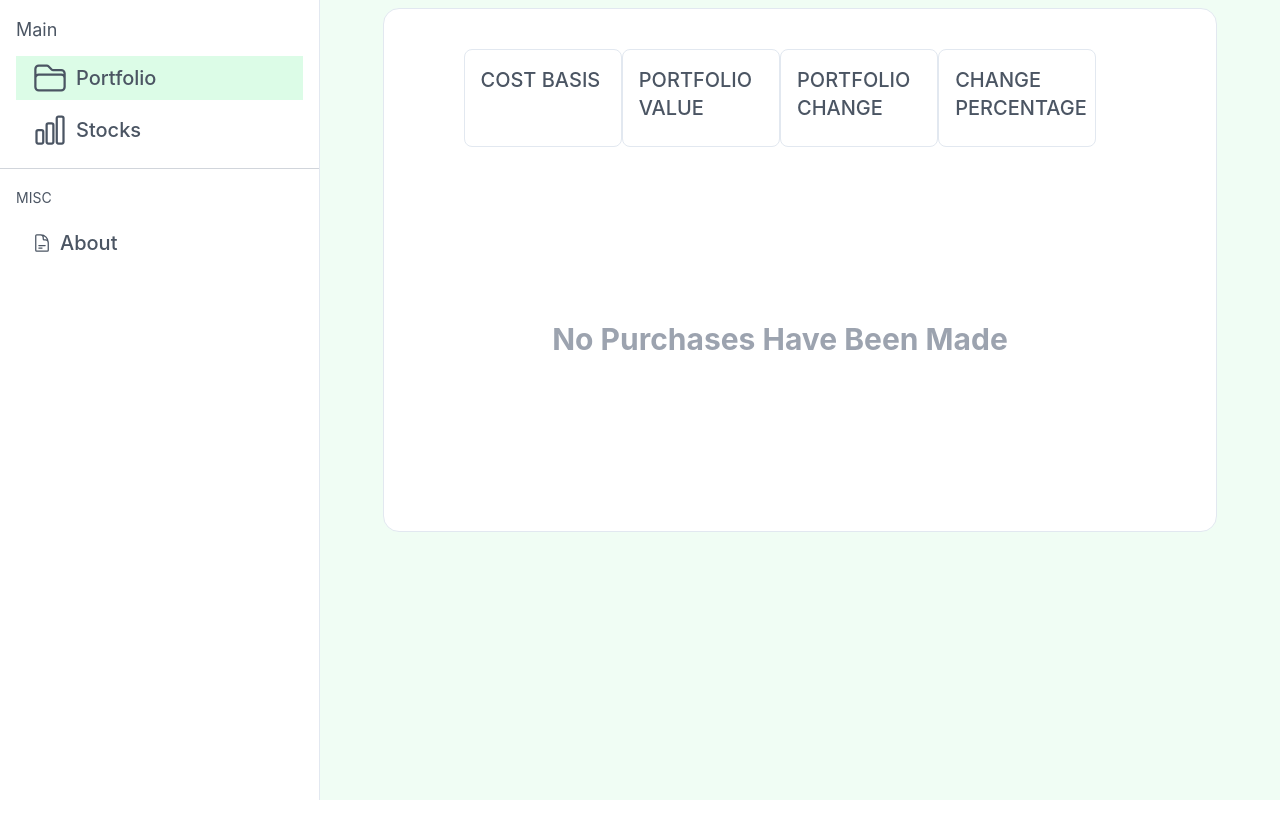
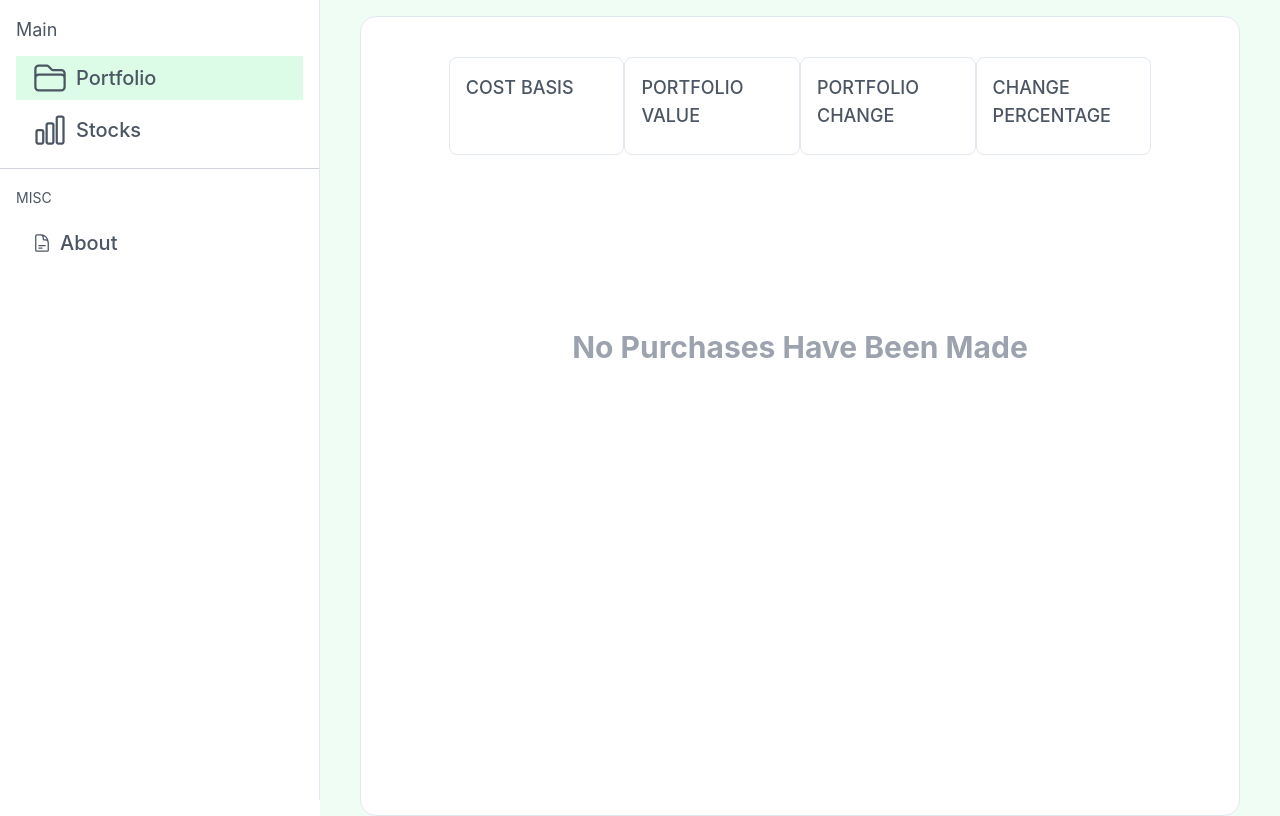
Before and after one commit to cakuang1/stocksimulator, a React (Create React App) app in the folder frontend/: page / in a window 1280 px wide. Built offline with nearby package versions, Linux system fonts and the light colour scheme.

Commit message:
fixed portfolio:

```diff
--- a/frontend/src/components/Portfolio.js
+++ b/frontend/src/components/Portfolio.js
@@ -12,32 +12,32 @@ const StockCards = ({data}) => {
     return (
       <Link to = {data.id}>
 <div class="p-4 border-2 hover:bg-green-100 transition duration-300 border-green-100 rounded-lg shadow-md">
-    <h1 class="text-xl font-semibold mb-2">Purchase ID: {data.id}</h1>
-    <h2 class="text-lg text-gray-700 mb-1">{data.ticker}</h2>
-    <h3 class="text-md text-gray-500 mb-3">{data.name}</h3>
-    <h3 class="text-md text-gray-500 mb-3">{data.purchasedate}</h3>
-    <div class="flex items-center space-x-4 mt-3 gap-4 h-32 justify-center">
+    <h1 class="text-sm font-semibold mb-1">Purchase ID: {data.id}</h1>
+    <h2 class="text-sm text-gray-700 mb-1">{data.ticker}</h2>
+    <h3 class="text-sm text-gray-500 mb-1">{data.name}</h3>
+    <h3 class="text-sm text-gray-500 mb-1">{data.purchasedate}</h3>
+    <div class="flex items-center space-x-4 gap-4  justify-center">
     <div className='text-center'>
-      <p class="mb-2 text-xl font-medium text-gray-600 dark:text-gray-400">
+      <p class=" text-sm font-medium text-gray-600 dark:text-gray-400">
         Purchase Price
       </p>
-      <p class="text-l font-bold text-gray-700 dark:text-gray-200">
+      <p class="text-sm font-bold text-gray-700 dark:text-gray-200">
         ${data.boughtfor}
       </p>
     </div>
     <div className='text-center'>
-      <p class="mb-2 text-xl font-medium text-gray-600 dark:text-gray-400">
+      <p class=" text-sm font-medium text-gray-600 dark:text-gray-400">
         Amount
       </p>
-      <p class="text-l font-bold text-gray-700 dark:text-gray-200">
+      <p class="text-sm font-bold text-gray-700 dark:text-gray-200">
         {data.ammountbought}
       </p>
     </div>
     <div className='text-center'>
-      <p class="mb-2 text-xl font-medium text-gray-600 dark:text-gray-400">
+      <p class="mb-2 text-sm font-medium text-gray-600 dark:text-gray-400">
         Total Spent
       </p>
-      <p class="text-l font-bold text-gray-700 dark:text-gray-200">
+      <p class="text-sm font-bold text-gray-700 dark:text-gray-200">
         ${data.total}
       </p>
     </div>
@@ -98,16 +98,16 @@ function Portfolio(){
   }, [purchases]);
 
     return (
-<div className=' h-auto'>
-<div className='innerlayer bg-white  m-auto border rounded-2xl flex flex-col justify-between mt-2 pr-10 w-11/12'>
+
+<div className='innerlayer bg-white min-h-screen  m-auto border rounded-2xl flex flex-col  h-auto mt-4 w-11/12'>
 <div class="flex justify-center mt-10">
 <div className=" w-1/5 rounded-lg shadow-xs border ">
     <div className="flex  items-center p-4">
     <div>
-      <p class="mb-2 text-xl font-medium text-gray-600 dark:text-gray-400">
+      <p class="mb-2 text-lg font-medium text-gray-600 dark:text-gray-400">
         COST BASIS
       </p>
-      <p class="text-4xl font-bold text-gray-700 dark:text-gray-200">
+      <p class="text-2xl font-bold text-gray-700 dark:text-gray-200">
         {increase != null ? costBasis : ' '}
       </p>
     </div>
@@ -117,10 +117,10 @@ function Portfolio(){
     <div className="flex  items-center p-4">
 
     <div>
-      <p class="mb-2 text-xl font-medium text-gray-600 dark:text-gray-400">
+      <p class="mb-2 text-lg font-medium text-gray-600 dark:text-gray-400">
         PORTFOLIO VALUE
       </p>
-      <p class="text-4xl font-bold text-gray-700 dark:text-gray-200">
+      <p class="text-2xl font-bold text-gray-700 dark:text-gray-200">
         {increase != null ? portfolioValue : ' '}
       </p>
     </div>
@@ -130,10 +130,10 @@ function Portfolio(){
     <div className="flex  items-center p-4">
 
     <div>
-      <p class="mb-2 text-xl font-medium text-gray-600 dark:text-gray-400">
+      <p class="mb-2 text-lg font-medium text-gray-600 dark:text-gray-400">
         PORTFOLIO CHANGE
       </p>
-      <p class="text-4xl font-bold text-gray-700 dark:text-gray-200">
+      <p class="text-2xl font-bold text-gray-700 dark:text-gray-200">
       <span className={increase ?'text-green-500':'text-red-500'}>{increase != null ? (portfolioValue - costBasis).toFixed(2) : ' '}</span>
       </p>
     </div>
@@ -142,18 +142,18 @@ function Portfolio(){
   <div className="w-1/5 rounded-lg shadow-xs border ">
     <div className="flex  items-center p-4">
     <div>
-      <p class="mb-2 text-xl font-medium text-gray-600 dark:text-gray-400">
+      <p class="mb-2 text-lg font-medium text-gray-600 dark:text-gray-400">
         CHANGE PERCENTAGE
       </p>
-      <p class="text-4xl font-bold text-gray-700 dark:text-gray-200">
+      <p class="text-2xl font-bold text-gray-700 dark:text-gray-200">
         <span className={increase?'text-green-500':'text-red-500'}>{increase != null ? (((portfolioValue - costBasis) / costBasis) * 100).toFixed(2) :' ' } </span>
       </p>
     </div>
     </div>
-
   </div>
 </div>
-{purchases.length > 0 ?<div className="grid grid-cols-3 gap-10 px-9 pt-10">
+
+{purchases.length > 0 ?<div className="grid grid-cols-3 gap-10 px-9 ">
 {purchases.map((purchase) => (
         <StockCards key={purchase.id} data={purchase} />
       ))}
@@ -163,7 +163,7 @@ function Portfolio(){
 
 
 </div>
-</div>
+
     );
   };
 
```
